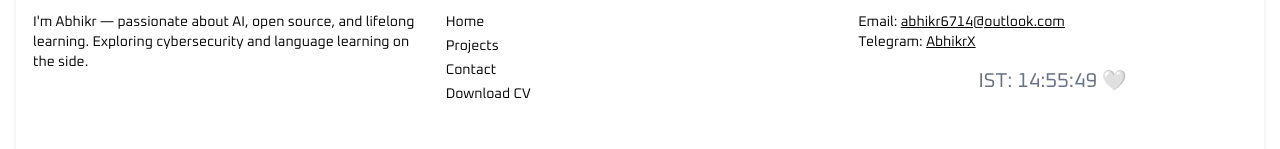
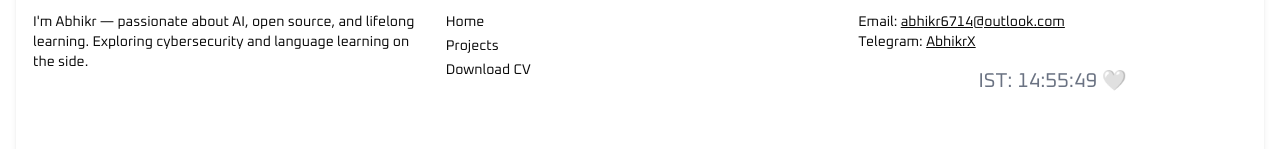
Before and after one commit to 0xabhikr/str, a Next.js app: page / in a window 1280 px wide. Shown: the part 642-791 px from the top of the page. Built offline with nearby package versions, Linux system fonts and the light colour scheme.

Commit message:
fixed unresnable contact page

```diff
--- a/app/page.tsx
+++ b/app/page.tsx
@@ -91,7 +91,7 @@
             <ul className="space-y-1 ">
               <li><Link href="/" className="hover:underline">Home</Link></li>
               <li><Link href="/projects" className="hover:underline">Projects</Link></li>
-              <li><Link href="/contact" className="hover:underline">Contact</Link></li>
+              {/* <li><Link href="/contact" className="hover:underline">Contact</Link></li> */}
               <li><a href="/cv.pdf" target="_blank" className="hover:underline">Download CV</a></li>
             </ul>
           </div>
```
